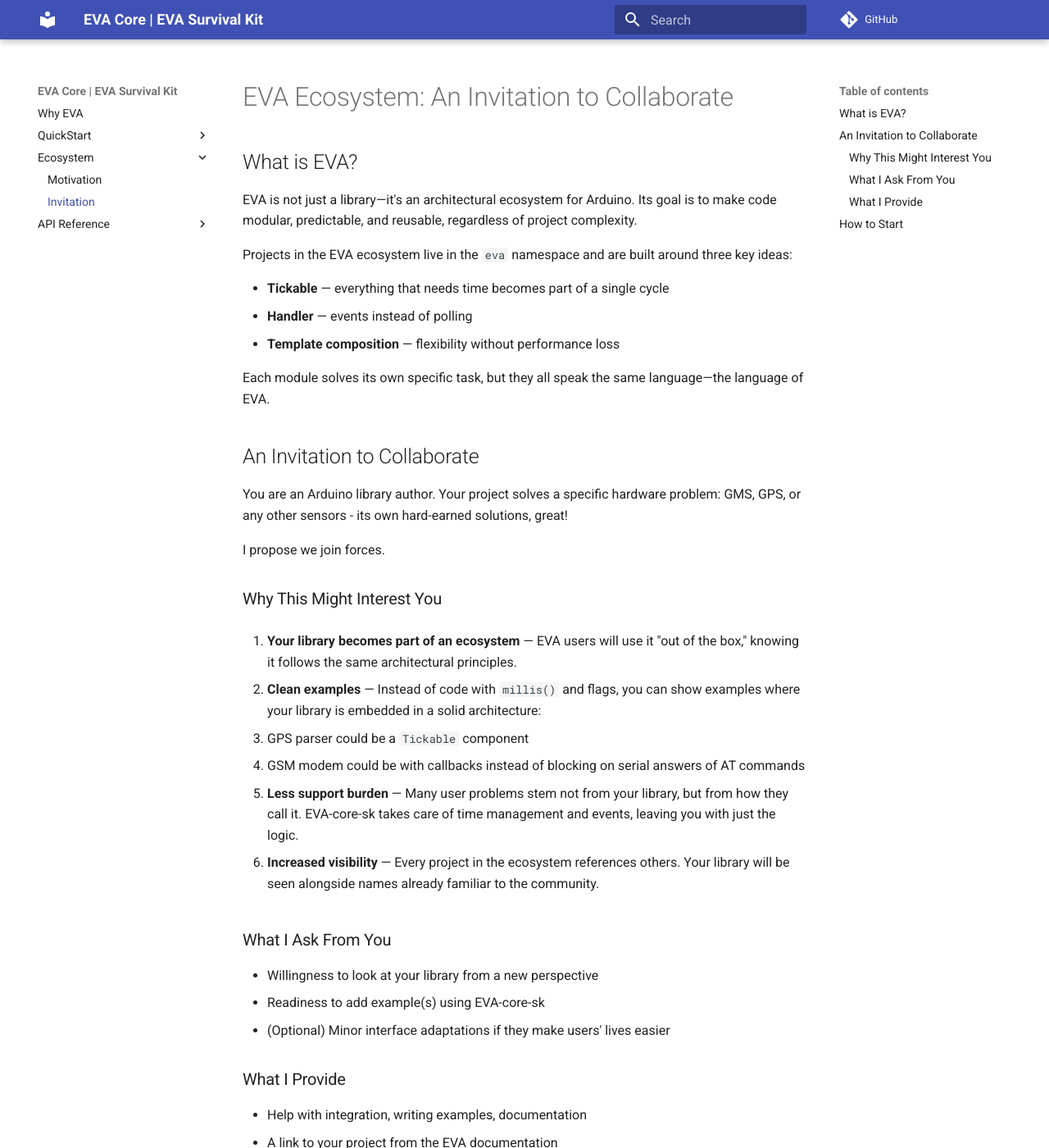
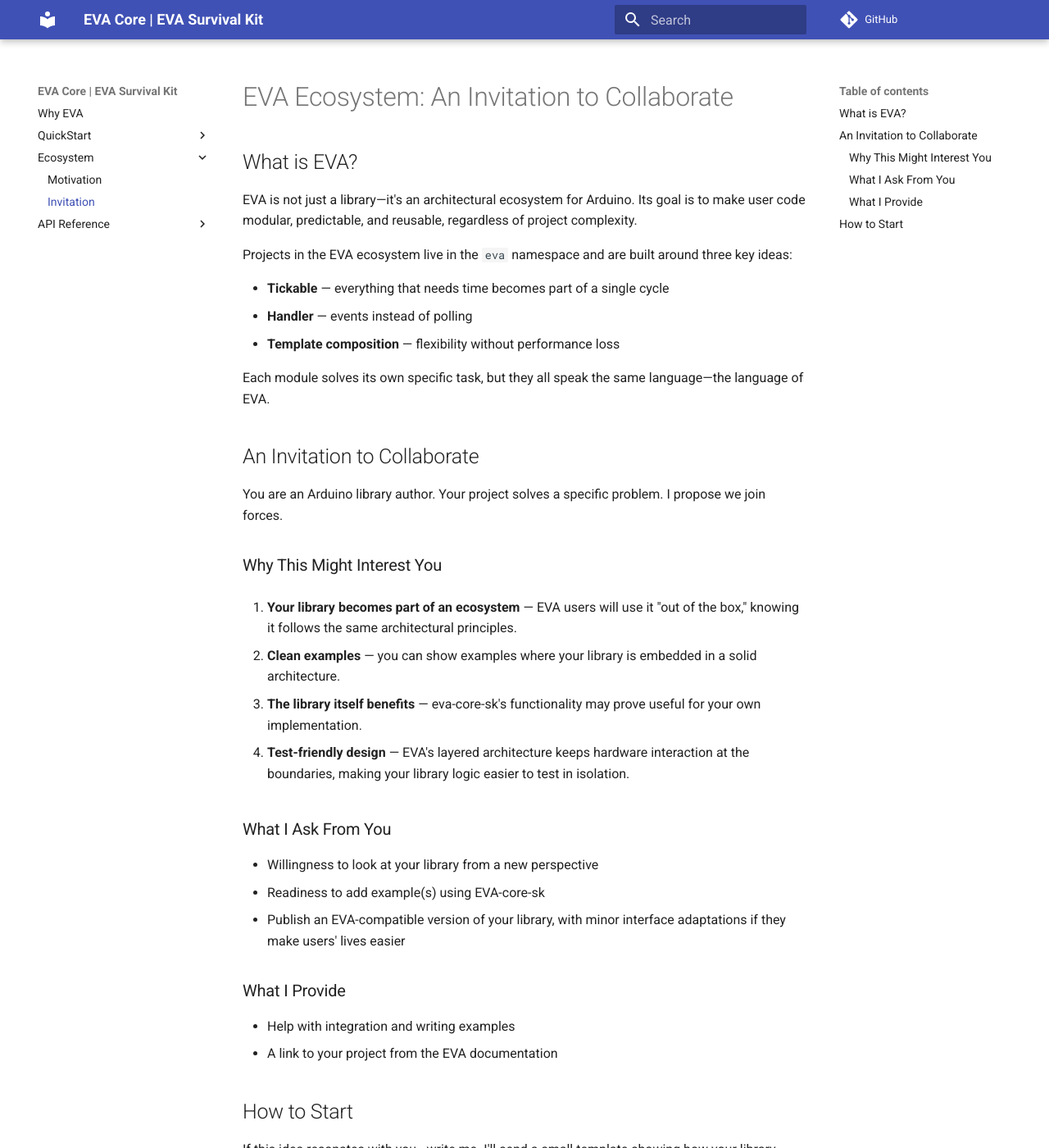
Before and after one commit to agusevtec/eva-core-sk, an MkDocs documentation site: the page built from docs-md/ecosystem/invitation.md, in a window 1280 px wide and 1400 px high. Shown: the whole window at 82% size. Built offline with MkDocs 1.6.1 and Material for MkDocs 9.7.7, drawn with Linux system fonts in a browser that asks for light colours; comment, search, counter and statistics services are not loaded; some of the changed text lies outside the part shown.

```diff
--- a/docs-md/ecosystem/invitation.md
+++ b/docs-md/ecosystem/invitation.md
@@ -14,33 +14,28 @@ Each module solves its own specific task, but they all speak the same language
 
 ## An Invitation to Collaborate
 
-You are an Arduino library author. Your project solves a specific hardware problem: GMS, GPS, or any other sensors - its own hard-earned solutions, great!
-
-I propose we join forces.
+You are an Arduino library author. Your project solves a specific problem. I propose we join forces.
 
 ### Why This Might Interest You
 
 1. **Your library becomes part of an ecosystem** — EVA users will use it "out of the box," knowing it follows the same architectural principles.
 
-2. **Clean examples** — Instead of code with `millis()` and flags, you can show examples where your library is embedded in a solid architecture:
-   - GPS parser could be a `Tickable` component
-   - GSM modem could be with callbacks instead of blocking on serial answers of AT commands
+2. **Clean examples** — you can show examples where your library is embedded in a solid architecture.
 
-3. **Less support burden** — Many user problems stem not from your library, but from how they call it. EVA-core-sk takes care of time management and events, leaving you with just the logic.
+3. **The library itself benefits** — eva-core-sk's functionality may prove useful for your own implementation.
 
-4. **Increased visibility** — Every project in the ecosystem references others. Your library will be seen alongside names already familiar to the community.
+4. **Test-friendly design** — EVA's layered architecture keeps hardware interaction at the boundaries, making your library logic easier to test in isolation.
 
 ### What I Ask From You
 
 - Willingness to look at your library from a new perspective
 - Readiness to add example(s) using EVA-core-sk
-- (Optional) Minor interface adaptations if they make users' lives easier
+- Publish an EVA-compatible version of your library, with minor interface adaptations if they make users' lives easier
 
 ### What I Provide
 
-- Help with integration, writing examples, documentation
+- Help with integration and writing examples
 - A link to your project from the EVA documentation
-- Word about your library as part of the ecosystem
 
 ## How to Start
 
--- a/docs/ecosystem/motivation/index.html
+++ b/docs/ecosystem/motivation/index.html
@@ -703,7 +703,7 @@
 <p>For many developers, Arduino is their first encounter with the world of software engineering. And what do they meet? A single function—<code>loop()</code>—and a blank page. It's simple, approachable, and that's precisely its genius. But simplicity has a price.</p>
 <p>That price is often spaghetti code. What starts simple becomes unmanageable.</p>
 <p>There's another dimension to this. The reputation of the Arduino environment among professionals is... complicated. I've approached colleagues—experienced developers—and asked them to package their private modules as libraries compatible with EVA, to release them under their own names. The response surprised me. They shared their code. They wanted it to be used. But they asked to remain anonymous.</p>
-<p>For years, I half-expected Arduino to release something official—a standard way to structure larger projects, to keep code organized as it grows. It never came. And honestly, that's fair—Arduino's mission was always accessibility, not architecture.</p>
+<p>For years, I half-expected Arduino to release something official — a standard way to structure larger projects, to keep code organized as it grows. It never came. And honestly, that's fair—Arduino's mission was always accessibility, not architecture.</p>
 <p>So EVA is my contribution to fill that gap. Not a replacement for Arduino's simplicity, but a companion that helps when your project outgrows <code>loop()</code>. A way to write code that remains clear months later.</p>
 
 
--- a/docs/quickstart/performance/index.html
+++ b/docs/quickstart/performance/index.html
@@ -1146,7 +1146,7 @@ Look at how buttons are built:</p>
 </tr>
 <tr>
 <td><code>Button</code></td>
-<td>When you need click detection (short/long press)</td>
+<td>When you need click detection (short/long press, click)</td>
 </tr>
 <tr>
 <td><code>KeyButton</code></td>
```
Also changed, not shown: other parts of docs-md/ecosystem/invitation.md (+1 -1 lines), README.md (+4 -4 lines), docs-md/ecosystem/motivation.md (+1 -1 lines), docs-md/quickstart/performance.md (+1 -1 lines), docs/ecosystem/invitation/index.html (+7 -13 lines), docs/search/search_index.json, 1 other file.
